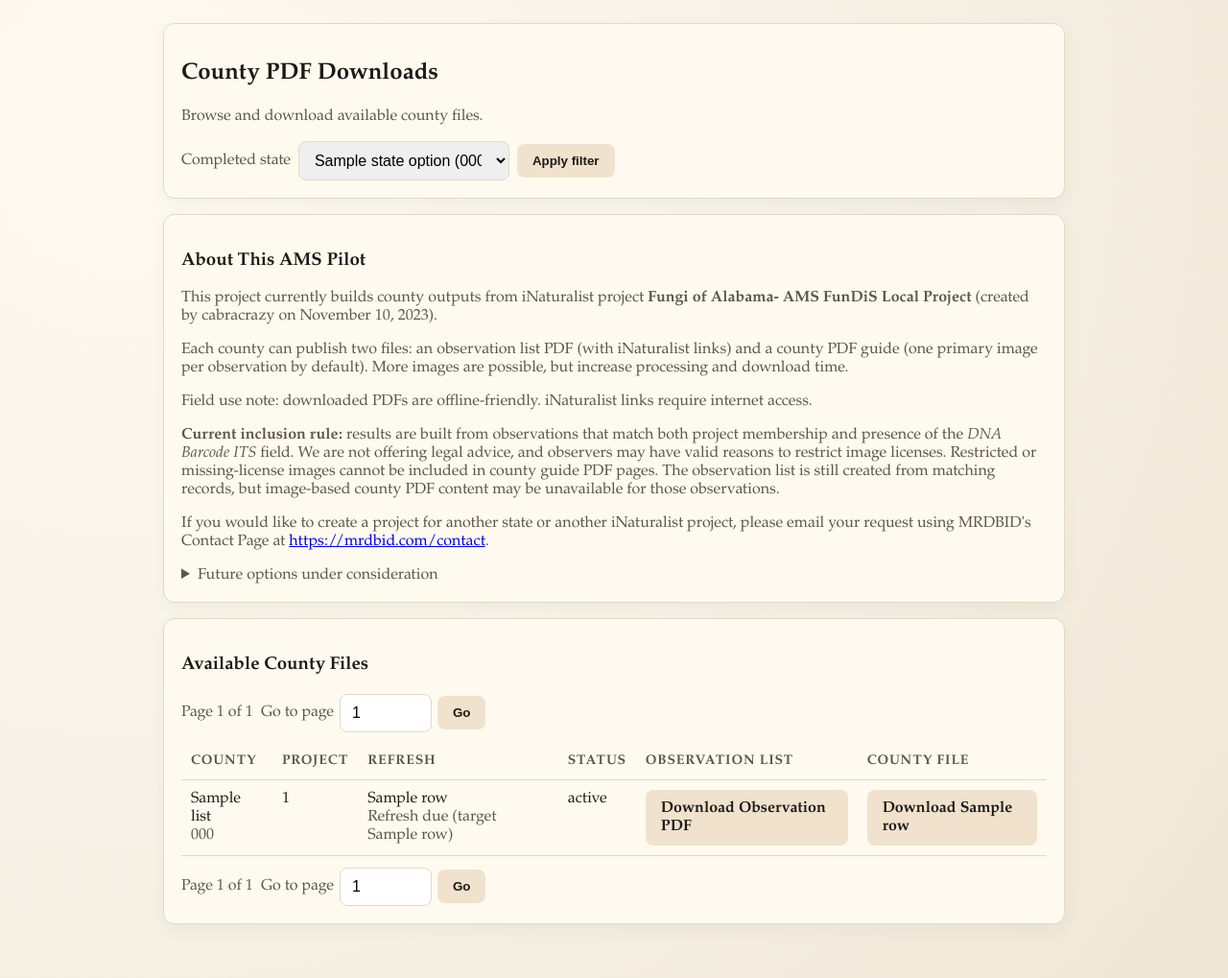
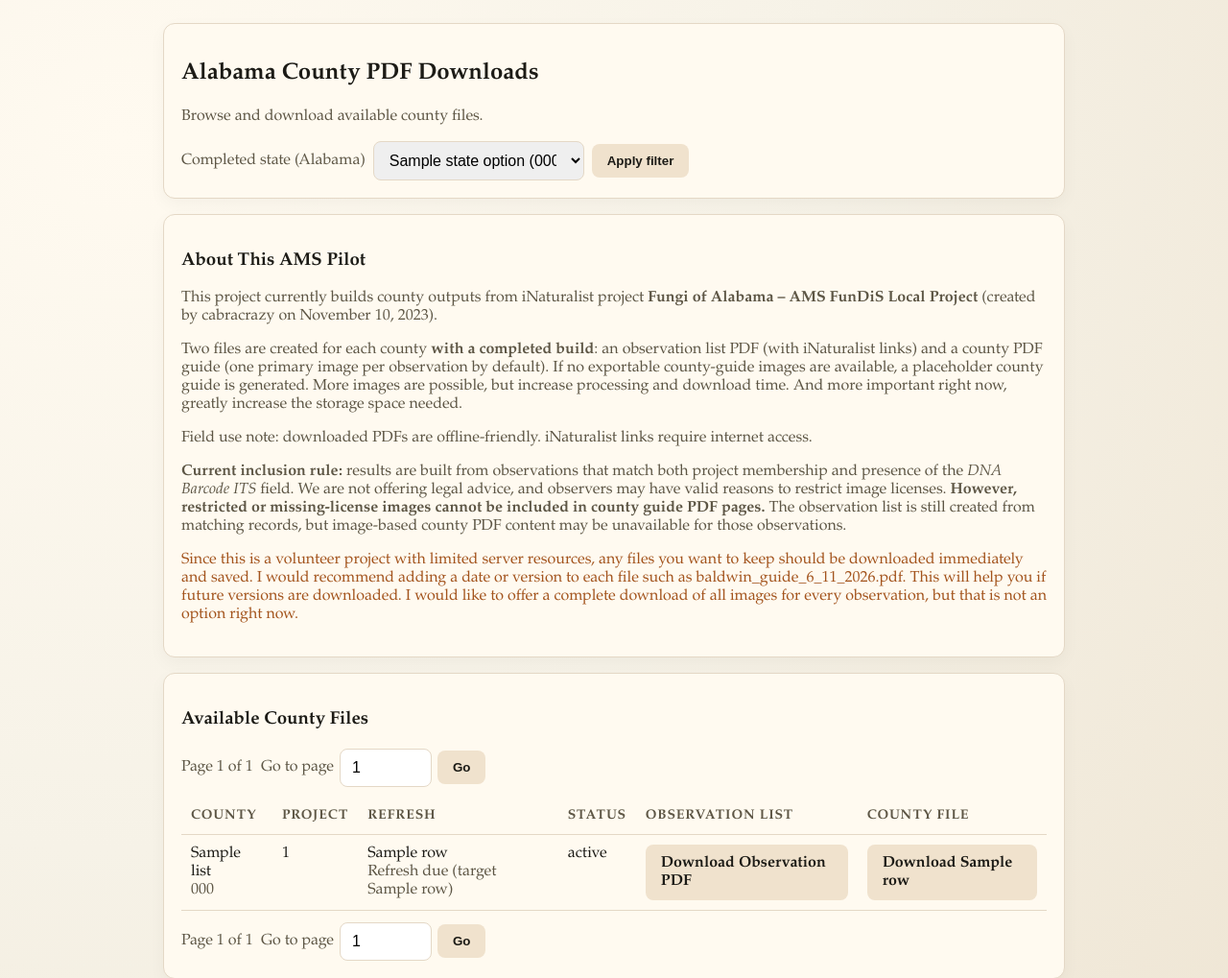
Before and after one commit to mrdbidwill/mydnaobv, a Python web app: template app/templates/index.html in a window 1280 px wide. Shown: the part 91-1110 px from the top of the page at 96% size. Run offline with Jinja, Linux system fonts and the light colour scheme; the template is opened without the code that fills it: most values are stand-ins (such as "Sample title", 1, 10 or a date in 2020).

Commit message:
Refine homepage copy for current export behavior and storage notice

```diff
--- a/app/templates/index.html
+++ b/app/templates/index.html
@@ -2,10 +2,10 @@
 {% block content %}
   <div class="grid">
     <div class="card">
-      <h2>County PDF Downloads</h2>
+      <h2>Alabama County PDF Downloads</h2>
       <p class="muted">Browse and download available county files.</p>
       <form method="get" action="/" style="display: inline-flex; align-items: center; gap: 8px; flex-wrap: wrap;">
-        <label class="muted" for="state-filter">Completed state</label>
+        <label class="muted" for="state-filter">Completed state (Alabama)</label>
         <select id="state-filter" class="input" name="state_code" style="width: 220px;">
           {% if state_options|length > 1 %}
             <option value="">All completed states</option>
@@ -21,16 +21,11 @@
 
     <div class="card">
       <h3>About This AMS Pilot</h3>
-      <p class="muted">This project currently builds county outputs from iNaturalist project <strong>Fungi of Alabama- AMS FunDiS Local Project</strong> (created by cabracrazy on November 10, 2023).</p>
-      <p class="muted">Each county can publish two files: an observation list PDF (with iNaturalist links) and a county PDF guide (one primary image per observation by default). More images are possible, but increase processing and download time.</p>
+      <p class="muted">This project currently builds county outputs from iNaturalist project <strong>Fungi of Alabama – AMS FunDiS Local Project</strong> (created by cabracrazy on November 10, 2023).</p>
+      <p class="muted">Two files are created for each county <strong>with a completed build</strong>: an observation list PDF (with iNaturalist links) and a county PDF guide (one primary image per observation by default). If no exportable county-guide images are available, a placeholder county guide is generated. More images are possible, but increase processing and download time. And more important right now, greatly increase the storage space needed.</p>
       <p class="muted">Field use note: downloaded PDFs are offline-friendly. iNaturalist links require internet access.</p>
-      <p class="muted"><strong>Current inclusion rule:</strong> results are built from observations that match both project membership and presence of the <em>DNA Barcode ITS</em> field. We are not offering legal advice, and observers may have valid reasons to restrict image licenses. Restricted or missing-license images cannot be included in county guide PDF pages. The observation list is still created from matching records, but image-based county PDF content may be unavailable for those observations.</p>
-      <p class="muted">If you would like to create a project for another state or another iNaturalist project, please email your request using MRDBID's Contact Page at <a href="https://mrdbid.com/contact" target="_blank" rel="noreferrer">https://mrdbid.com/contact</a>.</p>
-      <details style="margin-top: 8px;">
-        <summary class="muted" style="cursor: pointer;">Future options under consideration</summary>
-        <p class="muted" style="margin-top: 8px;">Questions under active review include whether this should continue to require both project membership and DNA field presence, how to handle the timing gap before sequence data is added, and whether member workflow guidance should prioritize early project membership.</p>
-        <p class="muted">Related data-source question: whether iNaturalist should remain primary, or be complemented by other available sources.</p>
-      </details>
+      <p class="muted"><strong>Current inclusion rule:</strong> results are built from observations that match both project membership and presence of the <em>DNA Barcode ITS</em> field. We are not offering legal advice, and observers may have valid reasons to restrict image licenses. <strong>However, restricted or missing-license images cannot be included in county guide PDF pages.</strong> The observation list is still created from matching records, but image-based county PDF content may be unavailable for those observations.</p>
+      <p class="muted" style="color: #a3541d;">Since this is a volunteer project with limited server resources, any files you want to keep should be downloaded immediately and saved. I would recommend adding a date or version to each file such as baldwin_guide_6_11_2026.pdf. This will help you if future versions are downloaded. I would like to offer a complete download of all images for every observation, but that is not an option right now.</p>
     </div>
 
     <div class="card">
```
